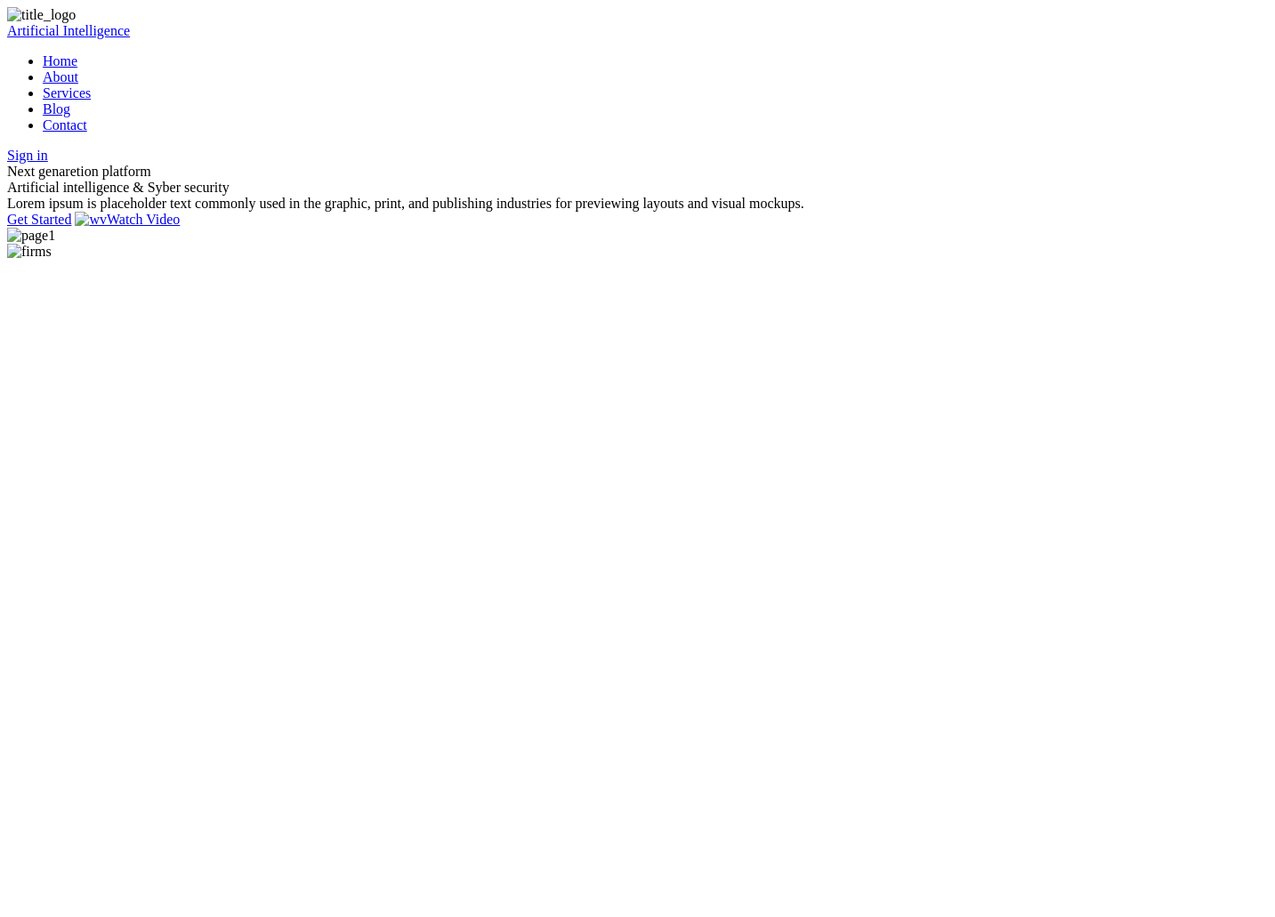
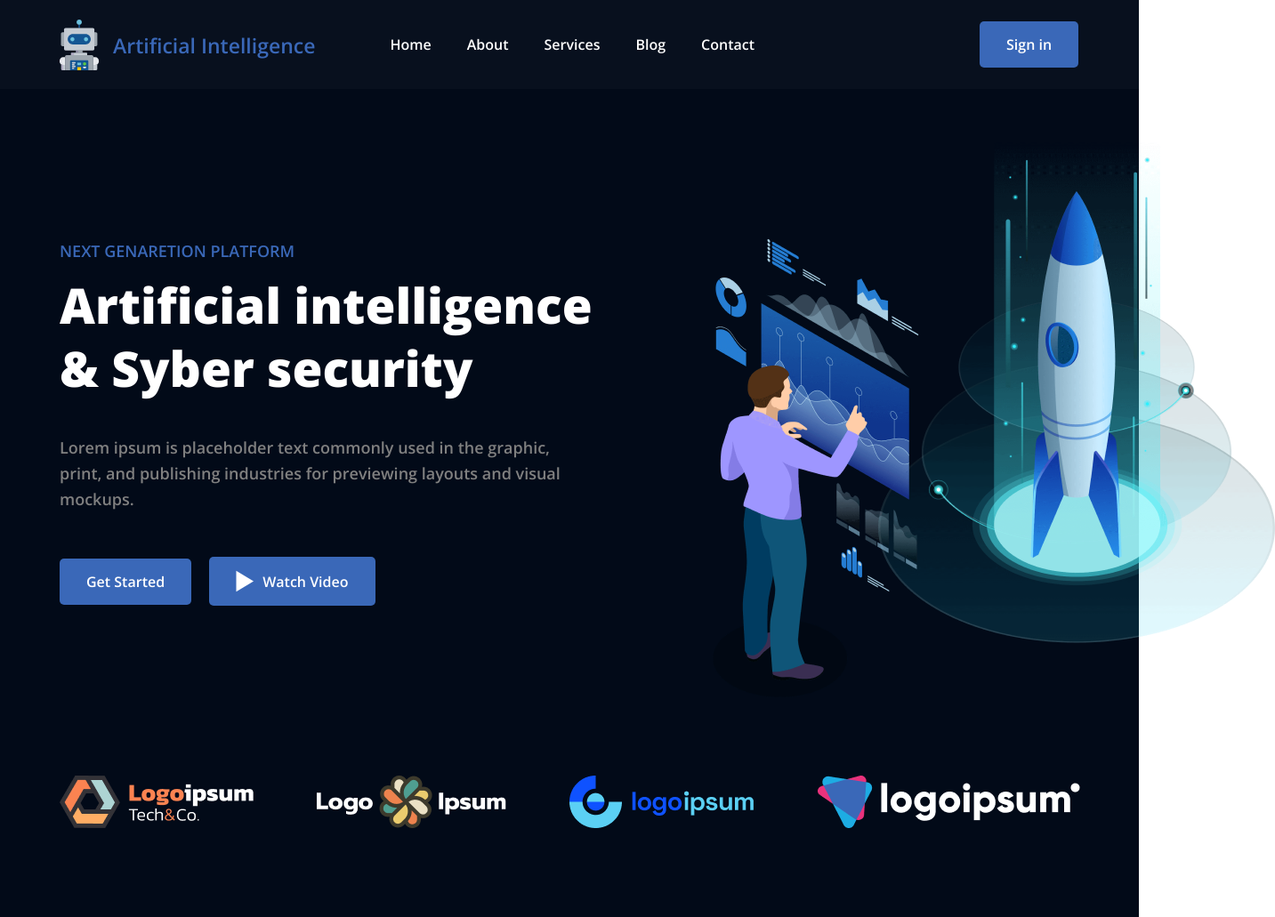
Before and after one commit to Wihctoh/Artificial-intelligence, a plain HTML site: page index.html in a window 1280 px wide. Shown: the whole page at 89% size, 1433 px wide, since content can reach past the window. Before the commit the page ends 800 px from the top, so only its background shows below. Drawn offline with nearby package versions, Linux system fonts and the light colour scheme; the site is published under a folder, as on GitHub Pages, so addresses that start at the root find nothing.

Commit message:
Update index.html

```diff
--- a/index.html
+++ b/index.html
@@ -4,16 +4,16 @@
     <meta charset="UTF-8" />
     <meta http-equiv="X-UA-Compatible" content="IE=edge" />
     <meta name="viewport" content="width=device-width, initial-scale=1.0" />
-    <link rel="stylesheet" href="/css/normalize.css" />
-    <link rel="stylesheet" href="/css/style.css" />
-    <link rel="icon" href="/img/logo.png" />
+    <link rel="stylesheet" href="css/normalize.css" />
+    <link rel="stylesheet" href="css/style.css" />
+    <link rel="icon" href="img/logo.png" />
     <title>Artificial Intelligence</title>
   </head>
   <body>
     <header class="header">
       <div class="header_wrapper">
         <div class="header_logo">
-          <img src="/img/title logo.svg" alt="title_logo" class="title_logo" />
+          <img src="img/title logo.svg" alt="title_logo" class="title_logo" />
         </div>
         <a href="#" class="header_text">Artificial Intelligence</a>
         <nav class="header_nav">
@@ -46,18 +46,18 @@
             <div class="page1_button">
               <a href="#" class="page1_button1">Get Started</a>
               <a href="#" class="page1_button2"
-                ><img class="wv" src="/img/Polygon 1.svg" alt="wv" />Watch
+                ><img class="wv" src="img/Polygon 1.svg" alt="wv" />Watch
                 Video</a
               >
             </div>
           </div>
           <div class="page1_right">
-            <img src="/img/page1.png" alt="page1" class="page1_right_img" />
+            <img src="img/page1.png" alt="page1" class="page1_right_img" />
           </div>
         </div>
       </div>
       <div class="main_wrapper1_2">
-        <img src="/img/firms.png" alt="firms" class="firms" />
+        <img src="img/firms.png" alt="firms" class="firms" />
       </div>
     </main>
     <footer class="footer"></footer>
```
